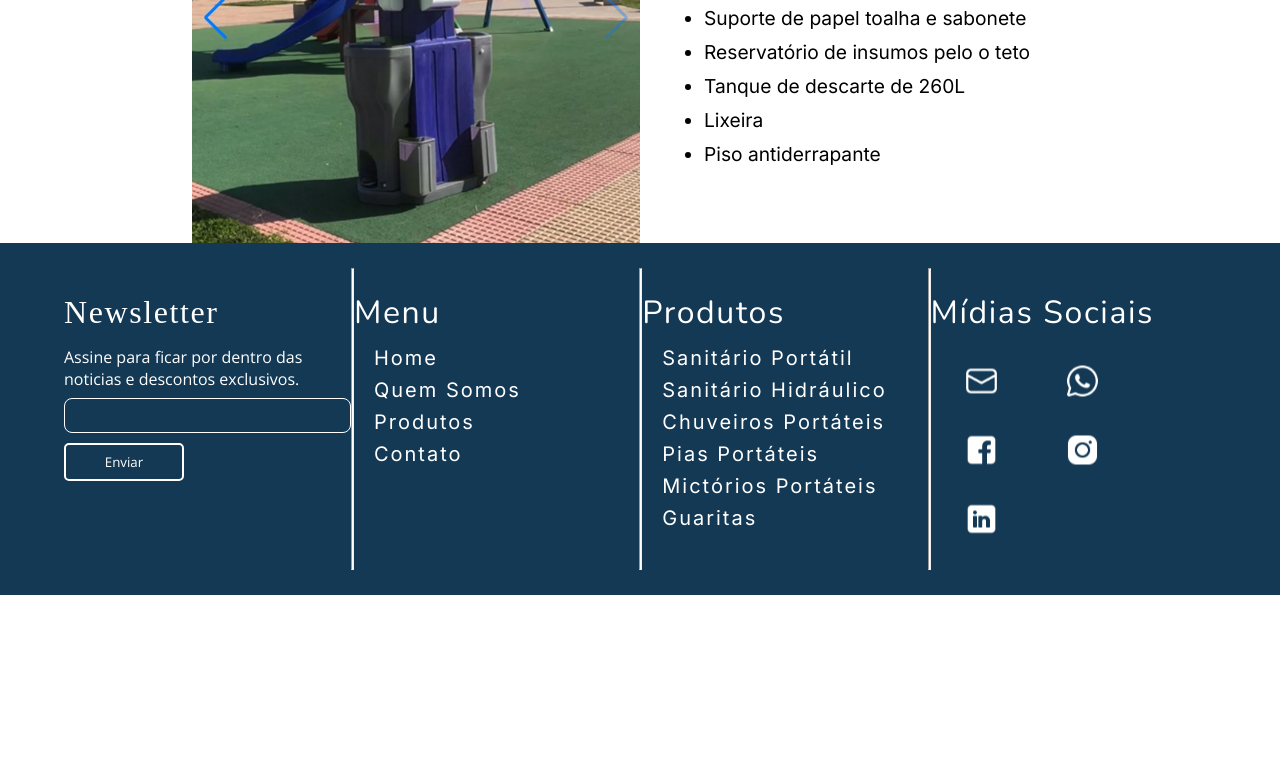
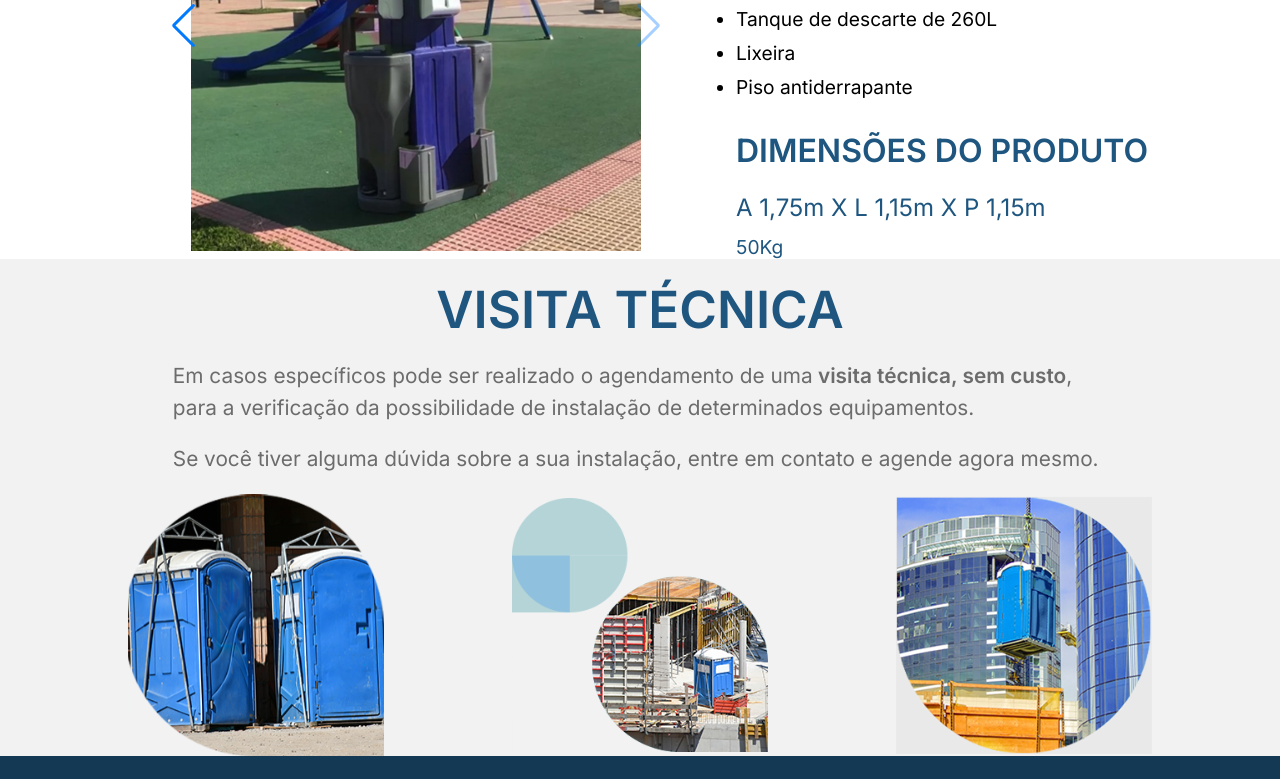
Before and after one commit to AmericaRental/america_rental_website, a React (Create React App) app in the folder america-theme/: page /produtos/pia in a window 1280 px wide. Shown: the part 1180-1959 px from the top of the page. Before the commit the page ends 1775 px from the top, so only its background shows below. Built offline with nearby package versions, Linux system fonts and the light colour scheme; a web font is replaced by a local one.

Commit message:
:sparkles::lipstick: pia page did

```diff
--- a/america-theme/src/css/pia_swiper.css
+++ b/america-theme/src/css/pia_swiper.css
@@ -1,5 +1,5 @@
 .swiperpia{
-    width: 35%;
+    width: 40%;
     margin: 0 5%;
 }
 
--- a/america-theme/src/pages/Pia.jsx
+++ b/america-theme/src/pages/Pia.jsx
@@ -11,6 +11,9 @@ import "../css/pia_swiper.css";
 import pia from "../images/pia/pia.svg";
 import pia2 from "../images/pia/pia2.svg";
 import pia3 from "../images/pia/pia3.svg";
+import bubble1 from "../images/pia/bubble1.svg";
+import bubble2 from "../images/pia/bubble2.svg";
+import bubble3 from "../images/pia/bubble3.svg";
 
 function Pia() {
   const Banner = styled.div`
@@ -183,7 +186,43 @@ function Pia() {
                 <Li>Lixeira</Li>
                 <Li>Piso antiderrapante</Li>
               </ul>
+
+              <H1 margin="5% 0">dimensões do produto</H1>
+              <P color="#1e5680" size="1.5rem">
+                A 1,75m X L 1,15m X P 1,15m
+              </P>
+              <P color="#1e5680" size="1.2rem" margin="3% 0 0 0">
+                50Kg
+              </P>
             </Container>
+          </Container>
+        </Container>
+
+        <Container background="#f2f2f2" direction="column">
+          <H1 size="3.2rem" margin="1.5% 0">
+            Visita Técnica
+          </H1>
+
+          <P size="1.3rem" width="73%" color="#6C6C6C" line="2rem">
+            Em casos específicos pode ser realizado o agendamento de uma
+            <strong> visita técnica, sem custo</strong>, para a verificação da
+            possibilidade de instalação de determinados equipamentos.
+          </P>
+
+          <P
+            size="1.3rem"
+            width="73%"
+            margin="1.5% 0 "
+            color="#6C6C6C"
+            line="2rem"
+          >
+            Se você tiver alguma dúvida sobre a sua instalação, entre em contato
+            e agende agora mesmo.
+          </P>
+          <Container jContent="space-evenly">
+            <Img src={bubble1} alt="bolha 1" width="20%" />
+            <Img src={bubble2} alt="bolha 2" width="20%" />
+            <Img src={bubble3} alt="bolha 3" width="20%" />
           </Container>
         </Container>
       </Main>
```
